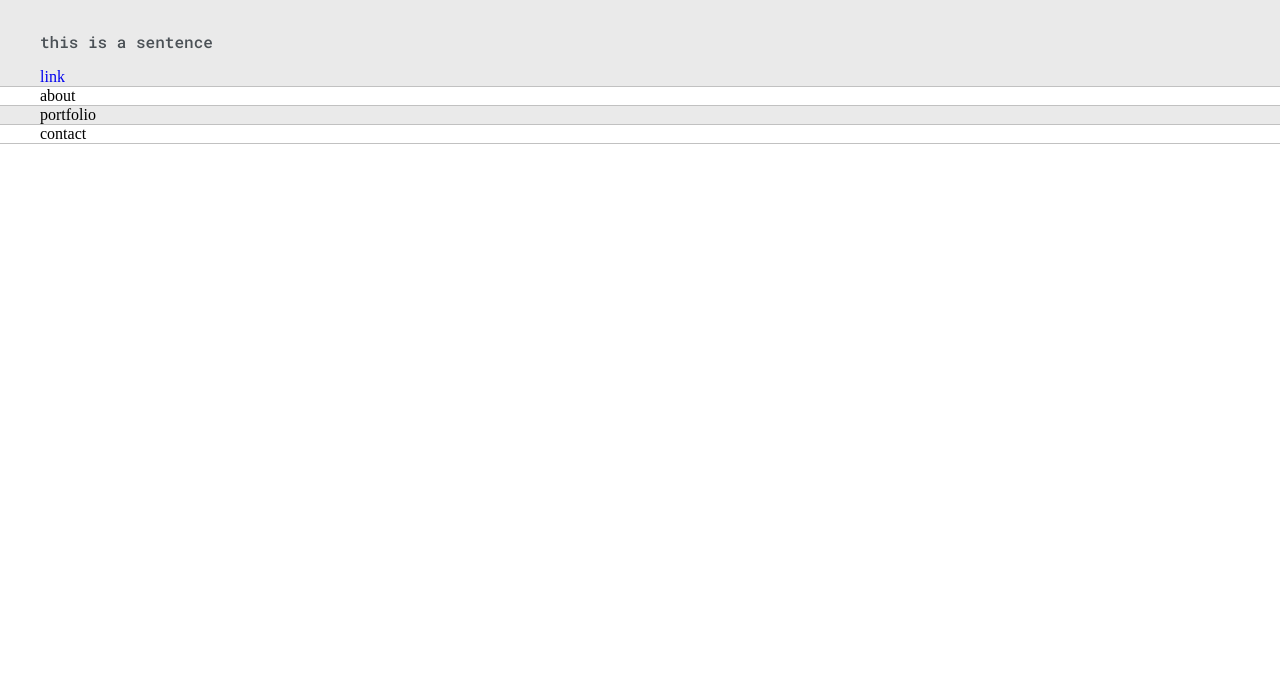
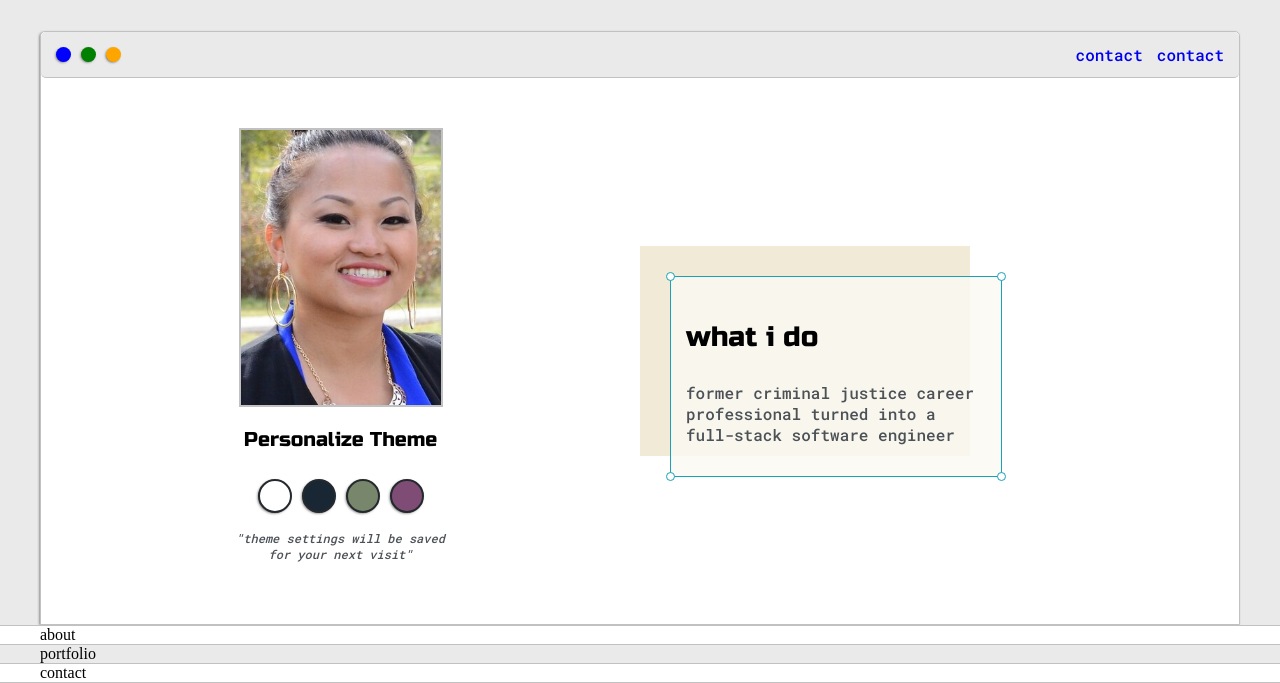
Before and after one commit to moua0061/portfolio_practice, a plain HTML site: page images/index.html in a window 1280 px wide. Shown: the part 130-813 px from the top of the page. Drawn offline with Linux system fonts and the light colour scheme.

Commit message:
completed about section

```diff
--- a/images/default.css
+++ b/images/default.css
@@ -6,6 +6,12 @@
 
     --mainText: black;
     --secondaryText: #4b5156;
+
+    --themeDotBorder: #24292e;
+
+    --previewBg: rgb(251, 249, 243, 0.8);
+
+    --previewShadow: #f0ead6;
 }
 
 html, body{
@@ -16,6 +22,7 @@ html, body{
 h1, h2, h3, h4, h5, h6, strong {
     color: var(--mainText);
     font-family: 'Russo One', sans-serif;
+    font-weight: 500;
 }
 
 a {
@@ -52,9 +59,199 @@ p, li, span, label, input, textarea {
     overflow: auto;
 }
 
+/* main container */
 .main-container {
     width: 1200px;
     margin: 0 auto;
+}
+
+.greeting-wrapper {
+    display: grid;
+    text-align: center;
+    align-content: center;
+    min-height: 10em;
+}
+
+.intro-wrapper {
+    background-color: var(--secondaryColor);
+    border: 1px solid var(--borderColor);
+    -webkit-box-shadow: -1px 1px 3px -1px rgba(0,0,0,0.75);
+	-moz-box-shadow: -1px 1px 3px -1px rgba(0,0,0,0.75);
+	box-shadow: -1px 1px 3px -1px rgba(0,0,0,0.75);
+    border-radius: 5px 5px 0 0;
+
+    display: grid;
+    grid-template-columns: 1fr 1fr;
+
+    grid-template-areas:
+        'nav-wrapper nav-wrapper'
+        'left-column right-column'
+    ;
+}
+
+/* navigation */
+.nav-wrapper {
+    grid-area: nav-wrapper;
+    border-bottom: 1px solid var(--borderColor);
+    display: flex;
+    justify-content: space-between;
+    align-items: center;
+    background-color: var(--mainColor);
+    border-radius: 5px;
+}
+
+#navigation {
+    margin: 0;
+    padding: 10px;
+
+}
+
+#navigation li {
+    display: inline-block;
+    margin-right: 5px;
+    margin-left: 5px;
+}
+
+.dots-wrapper {
+    display: flex;
+    padding: 10px;
+}
+
+#dot-1 {
+    background-color: blue;
+}
+
+#dot-2 {
+    background-color: green;
+}
+
+#dot-3 {
+    background-color: orange;
+}
+
+.browser-dot {
+    background-color: black;
+    height: 15px;
+    width: 15px;
+    border-radius: 50%;
+    margin: 5px;
+
+    -webkit-box-shadow: -1px 1px 3px -1px rgba(0,0,0,0.75);
+	-moz-box-shadow: -1px 1px 3px -1px rgba(0,0,0,0.75);
+	box-shadow: -1px 1px 3px -1px rgba(0,0,0,0.75);
+}
+
+/* left column */
+.left-column {
+    grid-area: left-column;
+    padding-top: 50px;
+    padding-bottom: 50px;
+}
+
+#profile-pic {
+    display: block;
+    margin: 0 auto;
+    height: 275px;
+    width: 200px;
+    object-fit: cover;
+    border: 2px solid var(--borderColor);
+}
+
+#theme-options-wrapper {
+    display: flex;
+    justify-content: center;
+}
+
+.theme-dot {
+    height: 30px;
+    width: 30px;
+    border-radius: 50%;
+    background-color: black;
+    margin: 5px;
+    border: 2px solid var(--themeDotBorder);
+    -webkit-box-shadow: -1px 1px 3px -1px rgba(0,0,0,0.75);
+	-moz-box-shadow: -1px 1px 3px -1px rgba(0,0,0,0.75);
+	box-shadow: -1px 1px 3px -1px rgba(0,0,0,0.75);
+    cursor: pointer;
+}
+
+.theme-dot: hover {
+    border-width: 5px;
+}
+
+#light-mode {
+    background-color: white;
+}
+
+#blue-mode {
+    background-color: #192734;
+}
+
+#green-mode {
+    background-color: #78866b;
+}
+
+#purple-mode {
+    background-color: #7E4C74;
+}
+
+#settings-note {
+    font-size: 12px;
+    font-style: italic;
+    text-align: center;
+}
+
+/* right column */
+.right-column {
+    grid-area: right-column;
+    display: grid;
+    align-content: center;
+    padding-top: 50px;
+    padding-bottom: 50px;
+}
+#preview-shadow {
+    background-color: var(--previewShadow);
+    width: 300px;
+    height: 180px;
+    padding-left: 30px;
+    padding-top: 30px;
+}
+
+#preview {
+    width: 300px;
+    border: 1.5px solid #17a2b8;
+    background-color: var(--previewBg);
+    padding: 15px;
+    position: relative;
+}
+
+.corner {
+    width: 7px;
+    height: 7px;
+    border-radius: 50%;
+    border: 1.5px solid #17a2b8;
+    background-color: white;
+    position: absolute;
+}
+
+#corner-tl {
+    top: -5px;
+    left: -5px;
+}
+
+#corner-tr {
+    top: -5px;
+    right: -5px;
+}
+
+#corner-bl {
+    bottom: -5px;
+    left: -5px;
+}
+
+#corner-br {
+    bottom: -5px;
+    right: -5px;
 }
 
 /* media queries */
@@ -63,3 +260,18 @@ p, li, span, label, input, textarea {
         width: 95%;
     }
 }
+
+@media screen and (max-width: 800px){
+    .intro-wrapper {
+        grid-template-columns: 1fr;
+        grid-template-areas:
+            'nav-wrapper'
+            'left-column'
+            'right-column'
+        ;
+    }
+
+    .right-column {
+        justify-content: center;
+    }
+}
--- a/images/index.html
+++ b/images/index.html
@@ -13,9 +13,50 @@
     <!-- me -->
     <section class="s1">
         <div class="main-container">
-            <h1>Hi, I'm Lia Moua</h1>
-            <p> this is a sentence</p>
-            <a href='#'>link</a>
+            <div class="greeting-wrapper">
+                <h1>Hi, I'm Lia Moua</h1>
+            </div>
+
+            <div class="intro-wrapper">
+                <div class="nav-wrapper">
+                    <div class="dots-wrapper">
+                        <div class="browser-dot" id="dot-1"></div>
+                        <div class="browser-dot" id="dot-2"></div>
+                        <div class="browser-dot" id="dot-3"></div>
+                    </div>
+
+                    <ul id="navigation">
+                        <li><a href="#">contact</a></li>
+                        <li><a href="#">contact</a></li>
+                    </ul>
+                </div>
+
+                <div class="left-column">
+                    <img src="me2.jpeg" id="profile-pic">
+                    <h5 style="text-align: center;line-height: 0;">Personalize Theme</h5>
+
+                    <div id="theme-options-wrapper">
+                        <div class="theme-dot" id="light-mode"></div>
+                        <div class="theme-dot" id="blue-mode"></div>
+                        <div class="theme-dot" id="green-mode"></div>
+                        <div class="theme-dot" id="purple-mode"></div>
+                    </div>
+                    <p id="settings-note">"theme settings will be saved <br>for your next visit"</p>
+                </div>
+
+                <div class="right-column">
+                    <div id="preview-shadow">
+                        <div id="preview">
+                            <div class="corner" id="corner-tl"></div>
+                            <div class="corner" id="corner-tr"></div>
+                            <h3>what i do</h3>
+                            <p>former criminal justice career professional turned into a full-stack software engineer</p>
+                            <div class="corner" id="corner-bl"></div>
+                            <div class="corner" id="corner-br"></div>
+                        </div>
+                    </div>
+                </div>
+            </div>
         </div>
     </section>
 
```
Also changed, not shown: images/me2.jpeg (added), 1 other file.
